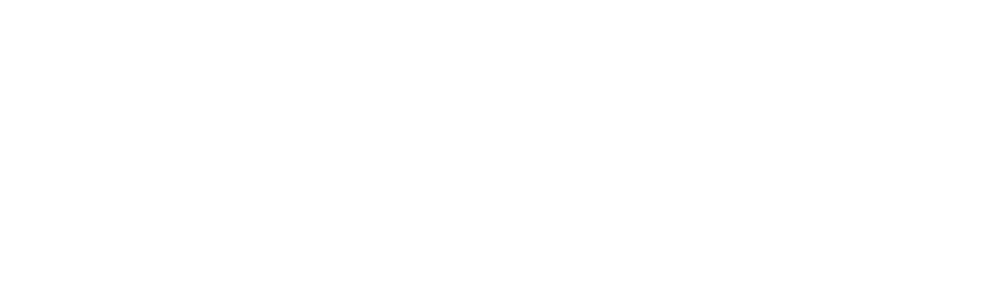
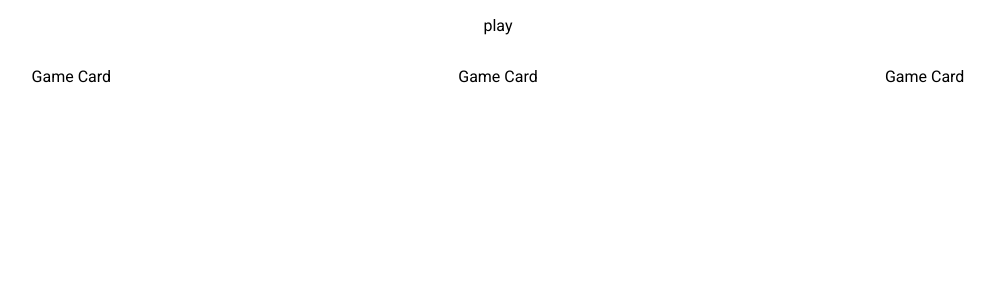
Before and after one commit to RomainGuarinoni/gamewheel, a Next.js app: page / in a window 1280 px wide. Shown: the top 300 px of the page, without its empty margins (142-1137 px from the left). Built offline with nearby package versions, Linux system fonts and the light colour scheme.

Commit message:
feat(components): create components architecture

```diff
--- /dev/null
+++ b/components/gameCard.tsx
@@ -0,0 +1,3 @@
+export default function gameCard(): JSX.Element {
+  return <p>Game Card</p>;
+}
--- /dev/null
+++ b/components/runButton.tsx
@@ -0,0 +1,3 @@
+export default function playButton(): JSX.Element {
+  return <p>play</p>;
+}
--- a/pages/index.tsx
+++ b/pages/index.tsx
@@ -1,16 +1,23 @@
 import Head from 'next/head';
-import Image from 'next/image';
 import styles from '../styles/index.module.css';
+import RunButton from '../components/runButton';
+import GameCard from '../components/gameCard';
 
-export default function Index() {
+export default function Index(): JSX.Element {
   return (
-    <div>
+    <div className={styles.container}>
       <Head>
         <link
           href='https://fonts.googleapis.com/css2?family=Inter&display=optional'
           rel='stylesheet'
         />
       </Head>
+      <RunButton />
+      <div className={styles.gameContainer}>
+        <GameCard />
+        <GameCard />
+        <GameCard />
+      </div>
     </div>
   );
 }
--- a/styles/global.css
+++ b/styles/global.css
@@ -4,6 +4,10 @@
   padding: 0;
 }
 
+:root {
+  --main: #2196f3;
+}
+
 * {
   box-sizing: border-box;
   font-family: Roboto;
--- a/styles/index.module.css
+++ b/styles/index.module.css
@@ -0,0 +1,16 @@
+.container {
+  width: 100vw;
+  display: flex;
+  flex-direction: column;
+  align-items: center;
+  justify-content: flex-start;
+  flex-wrap: wrap;
+}
+
+.gameContainer {
+  width: 100%;
+  display: flex;
+  flex-wrap: wrap;
+  align-items: center;
+  justify-content: space-around;
+}
```
